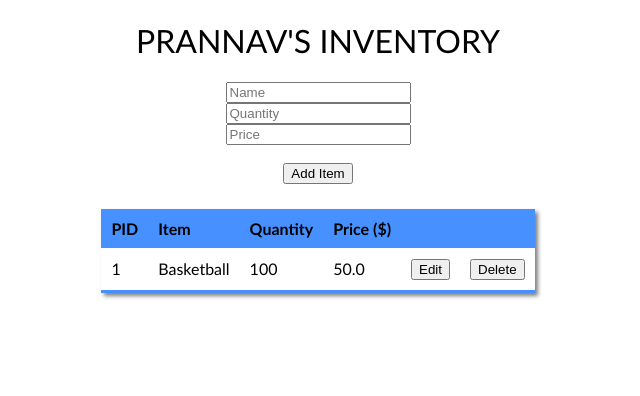
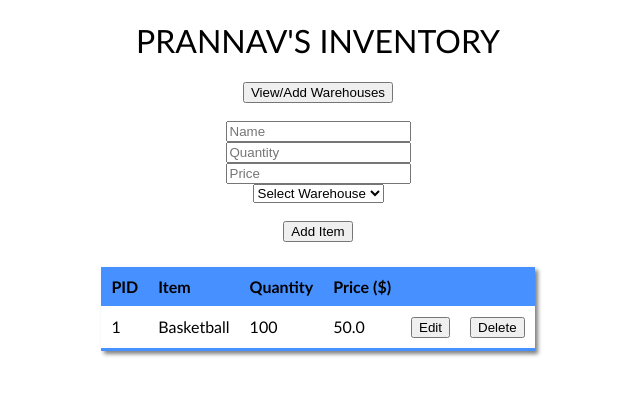
Before and after one commit to bluepra/CRUD_Inventory, a Flask app: page / in a window 1280 px wide. Shown: the top 396 px of the page, without its empty margins (322-962 px from the left). Run offline with Flask 2, Linux system fonts and the light colour scheme; data comes from the database, SQL or seed files in the repository; both versions use the stored data as it was after the commit.

Commit message:
User can view warehouses and select warehouses too

```diff
--- a/app.py
+++ b/app.py
@@ -41,7 +41,8 @@ def inventory_page():
 
 	if request.method == "GET":
 		inventory = db.session.query(Item).all()
-		return render_template("index.html", rows = inventory)
+		warehouses = db.session.query(Warehouse).all()
+		return render_template("index.html", rows = inventory, warehouses = warehouses)
 
 	# User submitted an entry
 	elif request.method ==  "POST":
--- a/templates/index.html
+++ b/templates/index.html
@@ -3,20 +3,38 @@
 {% block page_title %} <title>Inventory</title> {% endblock %}
 
 {% block body %}
-<h1 class="title">PRANNAV'S INVENTORY</h1>
+    <h1 class="title">PRANNAV'S INVENTORY</h1>
 
-    <!-- Form that lets the user add more entries -->
     <div class = "form">
+        <!-- User can view warehouses -->
+        <form action="/warehouses", method="GET">
+            <input type="submit" value="View/Add Warehouses"><br><br>
+        </form></td>
+
+        <!-- Form to add new item -->
         <form action="/", method="POST">
-            <!-- <label for="item_input">Item:</label><br> -->
+            <!-- Item Name input -->
             <input type="text" id="item_input" name = "item_input" placeholder="Name"><br>
 
-            <!-- <label for="quantity_input">Quantity:</label><br> -->
+            <!-- Quantity input -->
             <input type="text" id="quantity_input" name="quantity_input" placeholder="Quantity"><br>
 
-            <!-- <label for="price_input">Price:</label><br> -->
-            <input type="text" id="price_input" name="price_input" placeholder="Price"><br><br>
+            <!-- Price input -->
+            <input type="text" id="price_input" name="price_input" placeholder="Price"><br>
 
+            <!-- Warehouse select input -->
+            <select id="warehouse_select" name="warehouse_select">
+                <option selected = true disabled = true>Select Warehouse</option>
+                {% if warehouses|length == 0 %}
+                    <option value = "no_warehouse">None</option>
+                {% else %}
+                    {% for warehouse in warehouses %}
+                        <option value = "{{warehouse['wid']}}, {{warehouse['name']}}">{{warehouse['name']}}</option>
+                    {% endfor %}
+                {% endif %}
+            </select><br><br>
+
+            <!-- Button to add the item -->
             <input type="submit" value="Add Item">
           </form>
     </div>
```
Also changed, not shown: templates/warehouses.html (+14 -9 lines), data.db.
